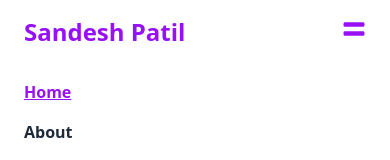
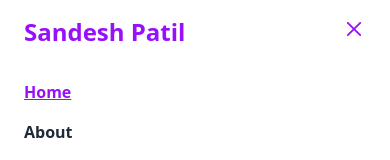
Before and after one commit to SandeshPatil32/My_Portfolio, a Next.js app: page / in a window 390 px wide. Both pictures are taken after a click on the button 354 px from the left and 29 px from the top of the page. Shown: the top 160 px of the page. Built offline with nearby package versions, Linux system fonts and the light colour scheme.

Commit message:
add UI of Toggle button

```diff
--- a/src/app/components/Navbar.jsx
+++ b/src/app/components/Navbar.jsx
@@ -1,12 +1,15 @@
 "use client";
 import { useEffect, useState } from "react";
 import { FaEquals } from "react-icons/fa";
+import { RxCross2 } from "react-icons/rx";
 
 export default function Navbar() {
   const [activeSection, setActiveSection] = useState("");
   const [isOpen, setIsOpen] = useState(false);
 
-  const toggleMenu = () => setIsOpen(!isOpen);
+   const toggleMenu = () => {
+     setIsOpen((prev) => !prev);
+   };
 
   useEffect(() => {
     const sections = document.querySelectorAll("section");
@@ -45,9 +48,12 @@ export default function Navbar() {
   };
 
   return (
+    <>
       <nav className="bg-white shadow-md sticky top-0 z-50">
         <div className="max-w-7xl mx-auto px-6 py-4 flex justify-between items-center">
-        <div className="text-2xl font-bold text-purple-600">Sandesh Patil</div>
+          <div className="text-2xl font-bold text-purple-600">
+            Sandesh Patil
+          </div>
 
           {/* Desktop Menu */}
           <ul className="hidden md:flex space-x-8 text-gray-800 font-semibold text-base">
@@ -68,11 +74,20 @@ export default function Navbar() {
           </ul>
 
           {/* Mobile Hamburger Icon */}
+
+          {isOpen ? (
+            <div className="md:hidden">
+              <button onClick={toggleMenu}>
+                <RxCross2 className="text-2xl text-purple-600 hover:cursor-pointer" />
+              </button>
+            </div>
+          ) : (
             <div className="md:hidden">
               <button onClick={toggleMenu}>
                 <FaEquals className="text-2xl text-purple-600 hover:cursor-pointer" />
               </button>
             </div>
+          )}
         </div>
 
         {/* Mobile Dropdown Menu */}
@@ -95,5 +110,6 @@ export default function Navbar() {
           </div>
         )}
       </nav>
+    </>
   );
 }
```
Lines whose indentation alone changed are shown as unchanged.
